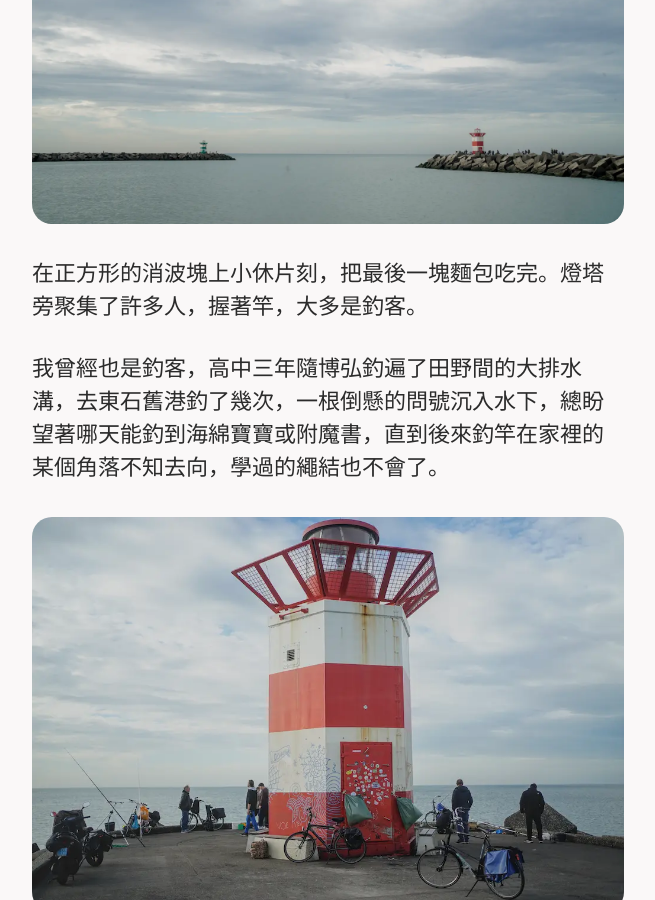
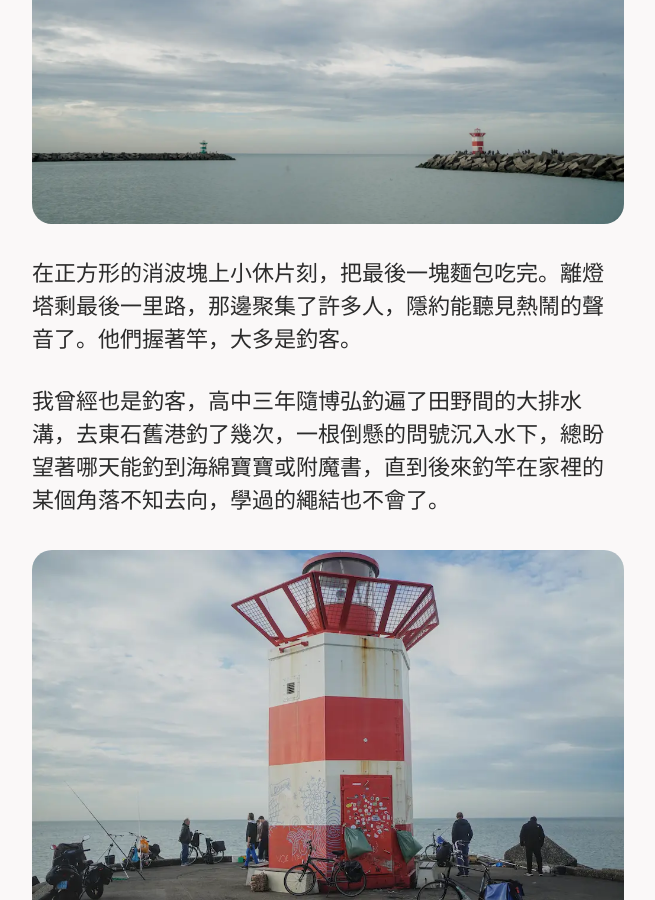
Before and after one commit to zebra314/zebra314.github.io, a Jekyll site: the page built from _posts/2024-10-16-海灘-燈塔-比目魚.md, in a window 1280 px wide and 900 px high, scrolled down 2430 px. Shown: the whole window, without its empty margins (312-967 px from the left). Built offline with Jekyll 4.4.1, drawn with Linux system fonts in a browser that asks for light colours; cached includes are drawn as plain includes.

Commit message:
Update content

```diff
--- a/_posts/2024-10-16-海灘-燈塔-比目魚.md
+++ b/_posts/2024-10-16-海灘-燈塔-比目魚.md
@@ -18,7 +18,7 @@ tag: Exchange
 ![The children](/assets/image/24/1016-3.webp)
 隨著燈塔逐漸清晰，才發現原來有兩座，紅色的較近，再走約二十分鐘可以抵達綠色的。
 ![The lighthouse](/assets/image/24/1016-4.webp)
-在正方形的消波塊上小休片刻，把最後一塊麵包吃完。燈塔旁聚集了許多人，握著竿，大多是釣客。
+在正方形的消波塊上小休片刻，把最後一塊麵包吃完。離燈塔剩最後一里路，那邊聚集了許多人，隱約能聽見熱鬧的聲音了。他們握著竿，大多是釣客。
 
 我曾經也是釣客，高中三年隨博弘釣遍了田野間的大排水溝，去東石舊港釣了幾次，一根倒懸的問號沉入水下，總盼望著哪天能釣到海綿寶寶或附魔書，直到後來釣竿在家裡的某個角落不知去向，學過的繩結也不會了。
 ![The lighthouse](/assets/image/24/1016-5.webp)
```
